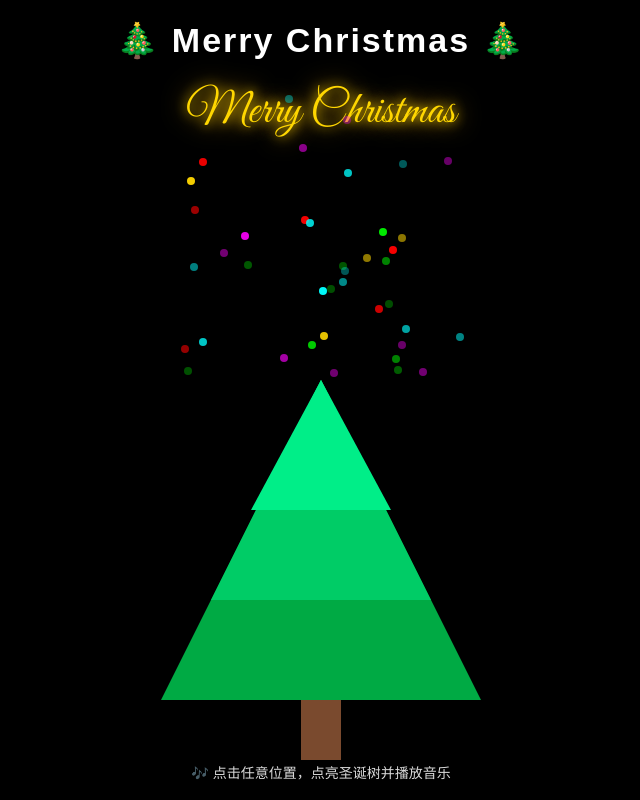
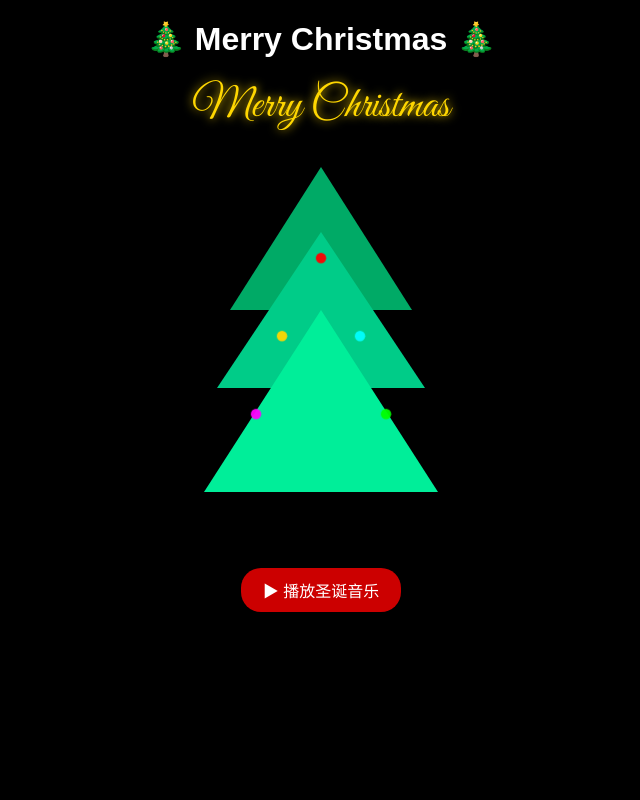
Before and after one commit to wangfeng-tree/christmas, a plain HTML site: page index.html in a window 1280 px wide. Shown: the whole page, without its empty margins (319-959 px from the left). Drawn offline with Linux system fonts and the light colour scheme.

Commit message:
Update index.html

```diff
--- a/index.html
+++ b/index.html
@@ -1,8 +1,8 @@
 <!DOCTYPE html>
 <html lang="zh-CN">
 <head>
-<meta charset="UTF-8">
-<meta name="viewport" content="width=device-width, initial-scale=1.0">
+<meta charset="UTF-8" />
+<meta name="viewport" content="width=device-width, initial-scale=1.0" />
 <title>Merry Christmas</title>
 
 <link href="https://fonts.googleapis.com/css2?family=Great+Vibes&display=swap" rel="stylesheet">
@@ -12,75 +12,32 @@ html,body{
     margin:0;
     padding:0;
     background:#000;
-    height:100%;
-    overflow:hidden;
+    color:#fff;
     text-align:center;
-    color:#fff;
     font-family:"PingFang SC","Microsoft YaHei",sans-serif;
 }
 
 h1{
     margin-top:20px;
-    font-size:34px;
-    letter-spacing:2px;
+    font-size:32px;
 }
 
 .name{
     font-family:"Great Vibes","PingFang SC";
-    font-size:46px;
-    margin-top:10px;
+    font-size:44px;
     color:#ffd700;
-    text-shadow:0 0 12px #ffd700,0 0 24px #ffae00;
+    margin:10px 0 20px;
+    text-shadow:0 0 10px #ffd700;
 }
 
-.scene{
-    position:relative;
-    width:100%;
-    height:70vh;
-    display:flex;
-    justify-content:center;
-    align-items:flex-end;
-}
-
-.tree{
-    position:relative;
-    width:0;
-    height:0;
-    border-left:160px solid transparent;
-    border-right:160px solid transparent;
-    border-bottom:320px solid #0a4;
-}
-
-.tree::before{
-    content:"";
-    position:absolute;
-    left:-110px;
-    bottom:-220px;
-    width:0;
-    height:0;
-    border-left:110px solid transparent;
-    border-right:110px solid transparent;
-    border-bottom:220px solid #0c6;
-}
-
-.tree::after{
-    content:"";
-    position:absolute;
-    left:-70px;
-    bottom:-130px;
-    width:0;
-    height:0;
-    border-left:70px solid transparent;
-    border-right:70px solid transparent;
-    border-bottom:130px solid #0e8;
+/* 圣诞树 SVG */
+.tree-wrap{
+    width:260px;
+    margin:0 auto;
 }
 
 .light{
-    position:absolute;
-    width:8px;
-    height:8px;
-    border-radius:50%;
-    animation: blink 1.8s infinite alternate;
+    animation: blink 1.5s infinite alternate;
 }
 
 @keyframes blink{
@@ -88,19 +45,14 @@ h1{
     to{opacity:1;}
 }
 
-.trunk{
-    width:40px;
-    height:60px;
-    background:#7a4a2e;
-    margin:auto;
-}
-
-.tip{
-    position:fixed;
-    bottom:18px;
-    width:100%;
-    font-size:14px;
-    opacity:.85;
+button{
+    margin-top:20px;
+    padding:10px 22px;
+    font-size:16px;
+    border:none;
+    border-radius:20px;
+    background:#c00;
+    color:#fff;
 }
 </style>
 </head>
@@ -110,47 +62,37 @@ h1{
 <h1>🎄 Merry Christmas 🎄</h1>
 <div class="name" id="name"></div>
 
-<div class="scene">
-    <div class="tree" id="tree"></div>
+<div class="tree-wrap">
+<svg viewBox="0 0 200 300" width="100%">
+  <polygon points="100,10 30,120 170,120" fill="#0a6"/>
+  <polygon points="100,60 20,180 180,180" fill="#0c8"/>
+  <polygon points="100,120 10,260 190,260" fill="#0e9"/>
+
+  <!-- 灯 -->
+  <circle cx="100" cy="80" r="4" fill="red" class="light"/>
+  <circle cx="70" cy="140" r="4" fill="gold" class="light"/>
+  <circle cx="130" cy="140" r="4" fill="cyan" class="light"/>
+  <circle cx="50" cy="200" r="4" fill="magenta" class="light"/>
+  <circle cx="150" cy="200" r="4" fill="lime" class="light"/>
+</svg>
 </div>
 
-<div class="trunk"></div>
-
-<div class="tip">🎶 点击任意位置，点亮圣诞树并播放音乐</div>
+<button id="play">▶ 播放圣诞音乐</button>
 
 <audio id="music" loop>
-    <source src="https://cdn.pixabay.com/download/audio/2022/12/02/audio_4d6a3b3a6d.mp3">
+  <source src="https://cdn.pixabay.com/download/audio/2022/12/02/audio_4d6a3b3a6d.mp3">
 </audio>
 
 <script>
-// ===== 名字 =====
+/* 名字 */
 const p = new URLSearchParams(location.search);
 document.getElementById("name").innerText =
     p.get("name") || "Merry Christmas";
 
-// ===== 灯 =====
-const colors = ["red","gold","cyan","lime","magenta"];
-const tree = document.getElementById("tree");
-
-for(let i=0;i<40;i++){
-    const l = document.createElement("div");
-    l.className = "light";
-    l.style.background = colors[Math.floor(Math.random()*colors.length)];
-    l.style.left = Math.random()*280 - 140 + "px";
-    l.style.bottom = Math.random()*280 + "px";
-    l.style.animationDelay = Math.random()*2 + "s";
-    tree.appendChild(l);
-}
-
-// ===== 音乐（微信稳定写法）=====
-let started = false;
-document.body.addEventListener("click",()=>{
-    if(!started){
-        const m = document.getElementById("music");
-        m.play();
-        started = true;
-    }
-});
+/* 音乐：微信 100% 成功方式 */
+document.getElementById("play").onclick = function(){
+    document.getElementById("music").play();
+};
 </script>
 
 </body>
```
